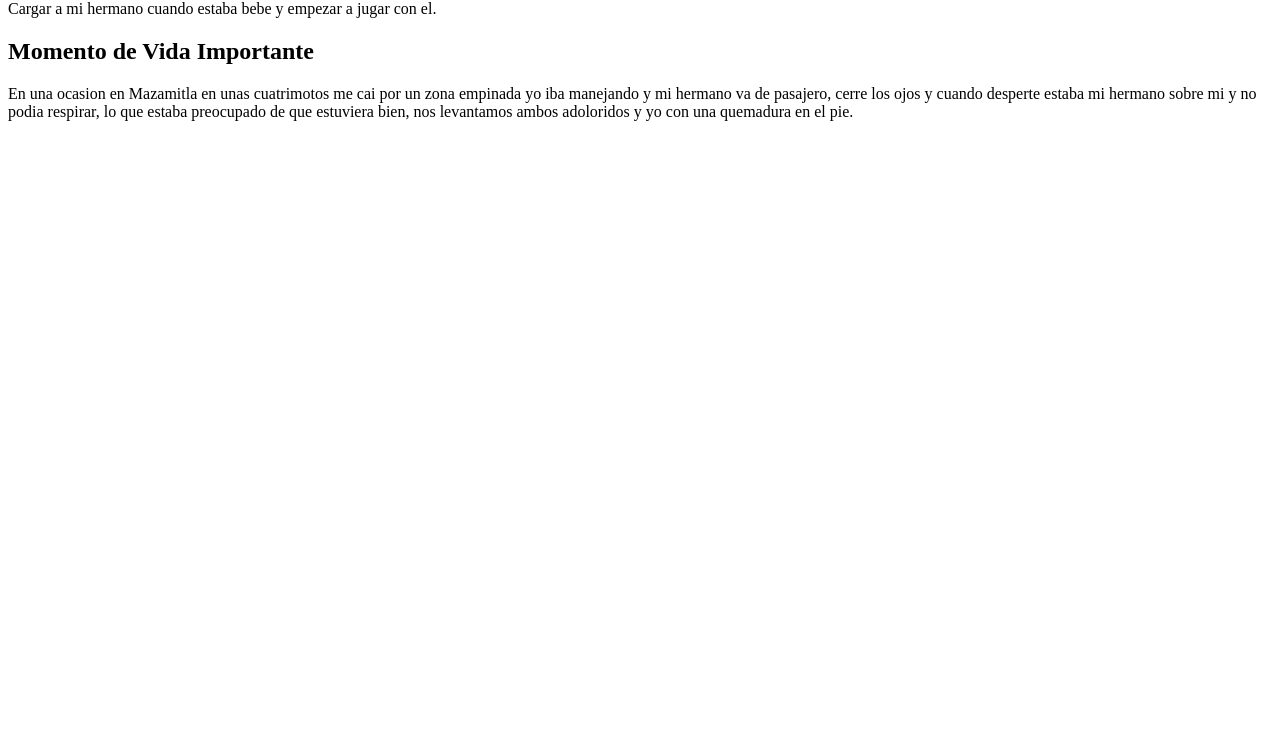
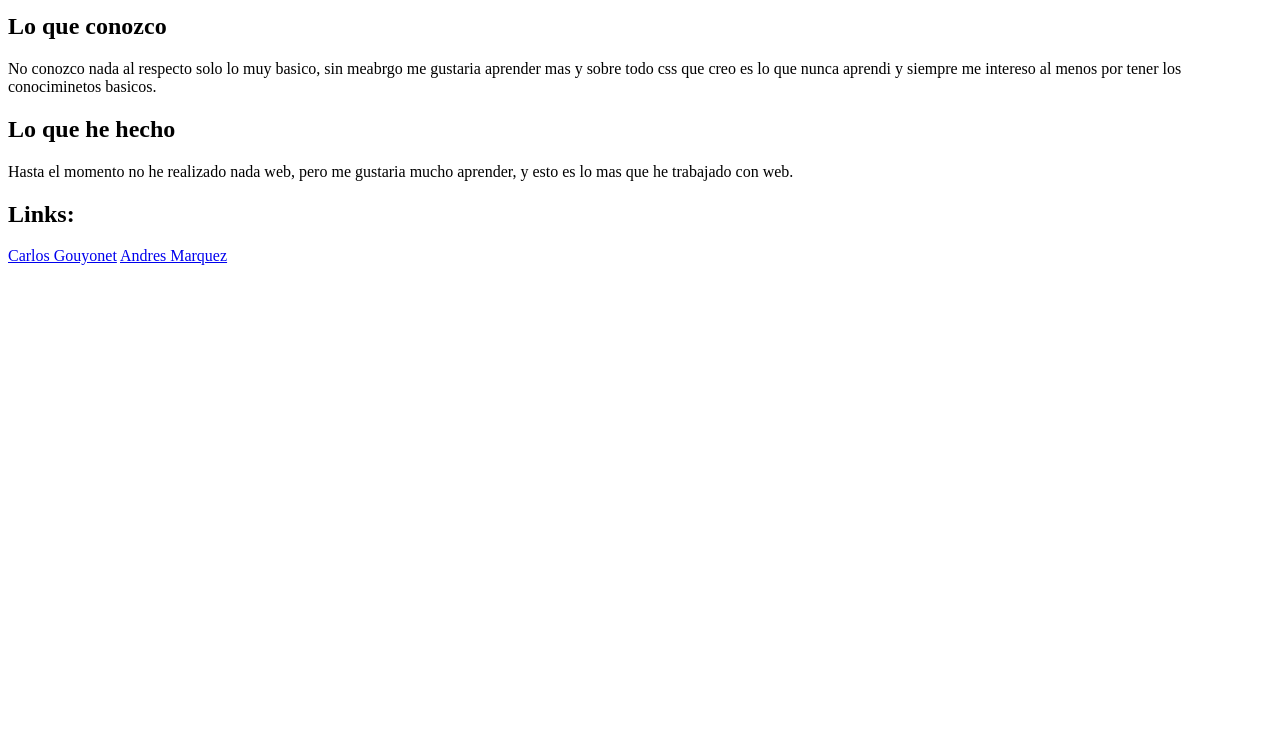
Before and after one commit to Limoncrack2v/Limoncrack2v.github.io, a plain HTML site: page miarchivo.html in a window 1280 px wide. Shown: the part 67-800 px from the top of the page. Drawn offline with Linux system fonts and the light colour scheme.

Commit message:
Update miarchivo.html

```diff
--- a/miarchivo.html
+++ b/miarchivo.html
@@ -1,17 +1,24 @@
 <!DOCTYPE html>
 <html>
 <head>
-  <title>Texto simple</title>
+  <title>Actividad 1</title>
 </head>
 <body>
+  <h1>Actividad 1</h1>
+  <h2>Lo que conozco</h2>
+  <p>
+    No conozco nada al respecto solo lo muy basico, sin meabrgo me gustaria aprender mas y sobre todo css que creo es lo que nunca aprendi y siempre me intereso al menos por
+    tener los conociminetos basicos.
+  </p>
 
-  <h2>Recuerdo de Infancia</h2>
-  <p>Cargar a mi hermano cuando estaba bebe y empezar a jugar con el.</p>
+  <h2>Lo que he hecho</h2>
+  <p>
+    Hasta el momento no he realizado nada web, pero me gustaria mucho aprender, y esto es lo mas que he trabajado con web.
+  </p>
 
-  <h2>Momento de Vida Importante</h2>
-  <p>
-    En una ocasion en Mazamitla en unas cuatrimotos me cai por un zona empinada yo iba manejando y mi hermano va de pasajero, cerre los ojos y cuando desperte estaba mi hermano sobre mi y no podia respirar, lo que estaba preocupado de que estuviera bien, nos levantamos ambos adoloridos y yo con una quemadura en el pie.
-  </p>
+  <h2>Links: </h2>
+  <a href="https://cipher241.github.io/miarchivo.html">Carlos Gouyonet</a>
+  <a href="https://skops23.github.io/miarchivo.html"> Andres Marquez</a>
 
 </body>
 </html>
```
